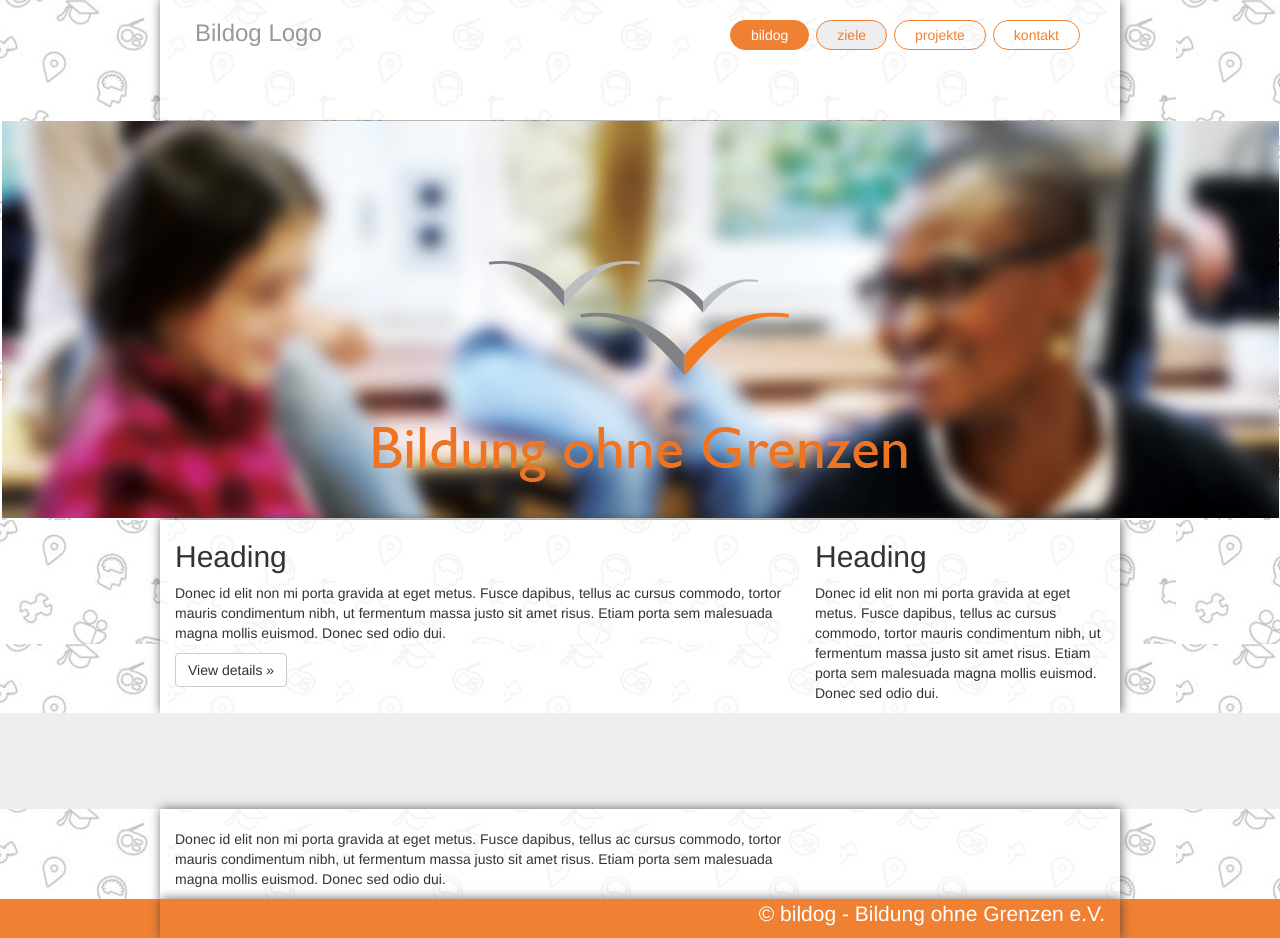
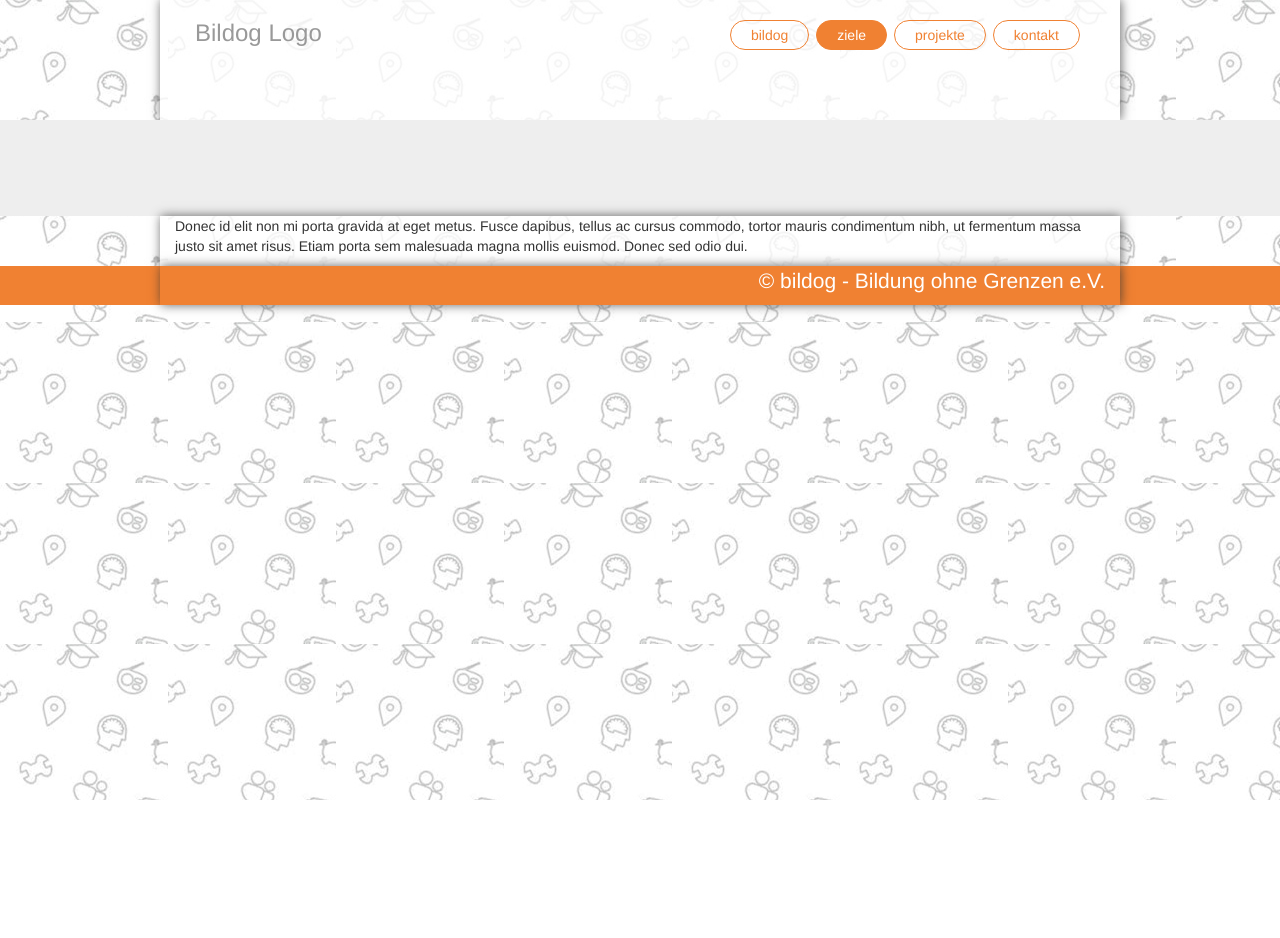
Before and after one commit to dlmna/bildog-website, a website: page app/index.html in a window 1280 px wide. Both pictures are taken after a click on the link "ziele". After the commit the page ends 800 px from the top, so only its background shows below. Drawn offline with nearby package versions, Linux system fonts and the light colour scheme.

Commit message:
feature: open content via navigation

```diff
--- a/app/index.html
+++ b/app/index.html
@@ -21,17 +21,13 @@
 <div class="container">
     <div class="header">
         <ul class="nav nav-pills pull-right">
-            <li class="active"><a href="#">bildog</a></li>
-            <li><a href="#">ziele</a></li>
+            <li class="active"><a href="#" onclick="UI.openTab(this, '/templates/home.html')">bildog</a></li>
+            <li><a href="#" onclick="UI.openTab(this, '/templates/foo.html')">ziele</a></li>
             <li><a href="#">projekte</a></li>
             <li><a href="#">kontakt</a></li>
         </ul>
         <h3 class="text-muted">Bildog Logo</h3>
     </div>
-</div>
-
-<!-- Main jumbotron for a primary marketing message or call to action -->
-<div id="bildog-jumbotron" class="jumbotron">
 </div>
 
 <div id="content"></div>
--- a/app/scripts/main.js
+++ b/app/scripts/main.js
@@ -1,4 +1,12 @@
 (function() {
+  window.UI = {};
+
+  UI.openTab = function(element, template) {
+    $(".nav li.active").removeClass("active");
+    $(element).parent().addClass("active");
+    return Helpers.loadContent(template);
+  };
+
   $(function() {
     return Helpers.loadContent("/templates/home.html");
   });
--- /dev/null
+++ b/app/templates/foo.html
@@ -0,0 +1,10 @@
+<div id="other-jumbotron" class="jumbotron">
+</div>
+
+<div class="container">
+    <div class="row">
+        <div class="col-md-12">
+            <p>Donec id elit non mi porta gravida at eget metus. Fusce dapibus, tellus ac cursus commodo, tortor mauris condimentum nibh, ut fermentum massa justo sit amet risus. Etiam porta sem malesuada magna mollis euismod. Donec sed odio dui. </p>
+        </div>
+    </div>
+</div>
--- a/app/templates/home.html
+++ b/app/templates/home.html
@@ -1,6 +1,8 @@
+<div id="bildog-jumbotron" class="jumbotron">
+</div>
+
 <div class="container">
 
-    <!-- Example row of columns -->
     <div class="row">
         <div class="col-md-8">
             <h2>Heading</h2>
@@ -18,7 +20,6 @@
 </div>
 
 <div class="container">
-    <!-- Example row of columns -->
     <div class="row">
         <div class="col-md-8">
             <br />
```
Also changed, not shown: app/scripts/main.coffee (+7 -0 lines).
